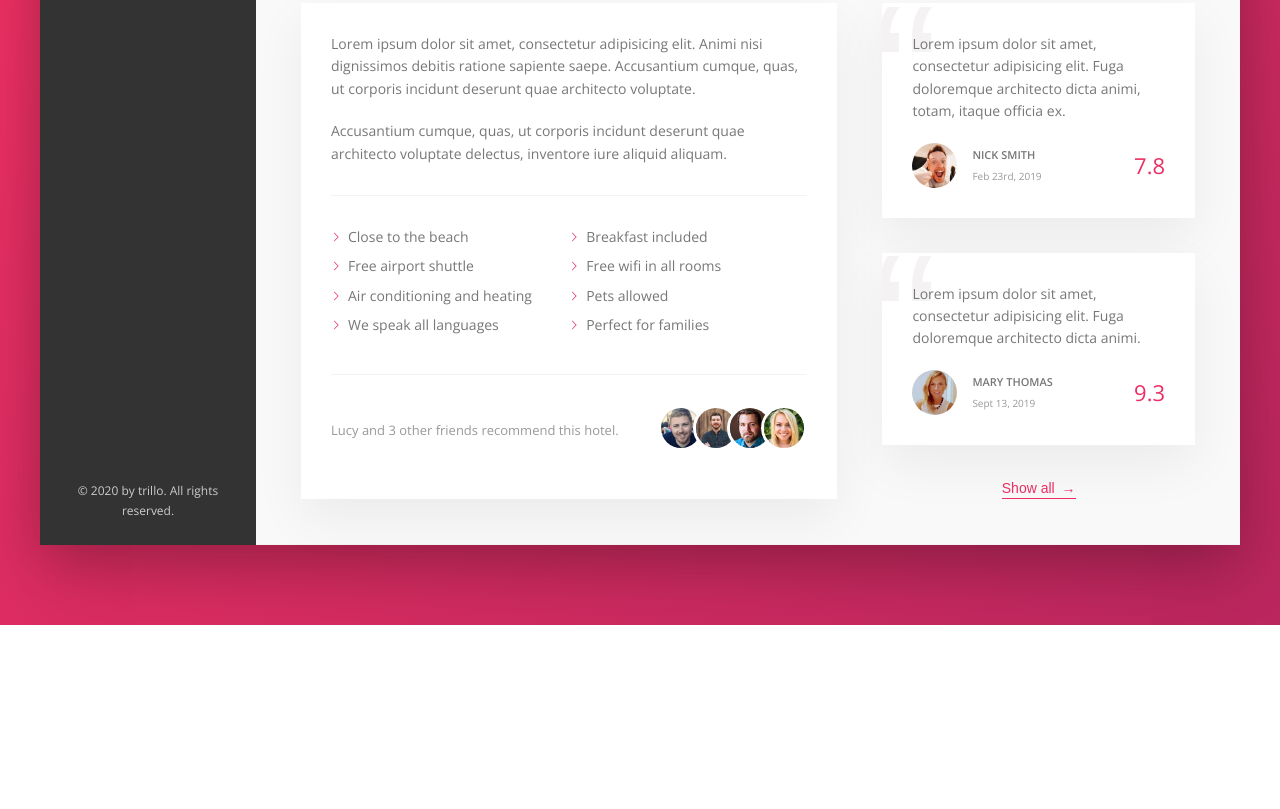
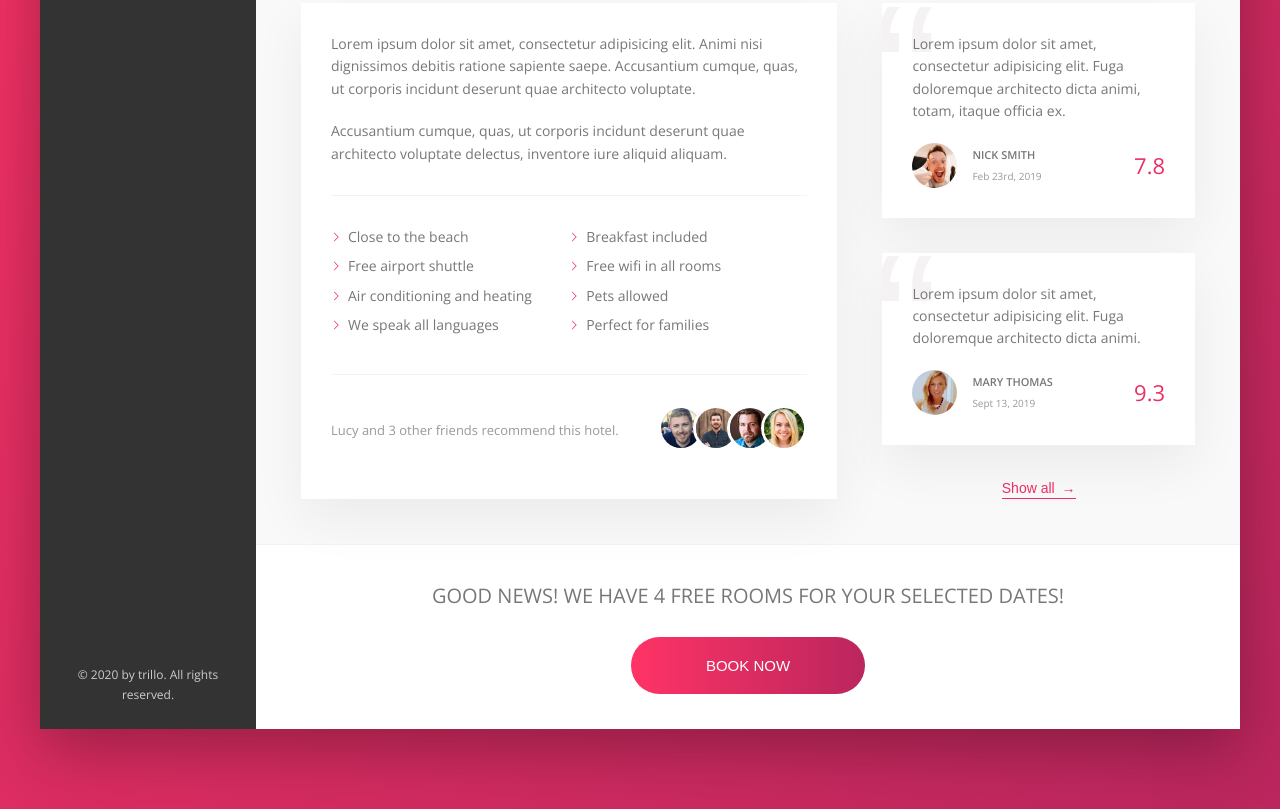
Before and after one commit to SolomanGarcia/Trillo, a website: page index.html in a window 1280 px wide. Shown: the part 644-1453 px from the top of the page. Before the commit the page ends 1269 px from the top, so only its background shows below. Drawn offline with nearby package versions, Linux system fonts and the light colour scheme.

Commit message:
added cta section

```diff
--- a/index.html
+++ b/index.html
@@ -139,10 +139,13 @@
                 <div class="detail">
                     <div class="description">
                         <p class="paragraph">
-                            Lorem ipsum dolor sit amet, consectetur adipisicing elit. Animi nisi dignissimos debitis ratione sapiente saepe. Accusantium cumque, quas, ut corporis incidunt deserunt quae architecto voluptate.
+                            Lorem ipsum dolor sit amet, consectetur adipisicing elit. Animi nisi dignissimos debitis
+                            ratione sapiente saepe. Accusantium cumque, quas, ut corporis incidunt deserunt quae
+                            architecto voluptate.
                         </p>
                         <p class="paragraph">
-                            Accusantium cumque, quas, ut corporis incidunt deserunt quae architecto voluptate delectus, inventore iure aliquid aliquam.
+                            Accusantium cumque, quas, ut corporis incidunt deserunt quae architecto voluptate delectus,
+                            inventore iure aliquid aliquam.
                         </p>
                         <ul class="list">
                             <li class="list__item">Close to the beach</li>
@@ -170,7 +173,8 @@
                     <div class="user-reviews">
                         <figure class="review">
                             <blockquote class="review__text">
-                                Lorem ipsum dolor sit amet, consectetur adipisicing elit. Fuga doloremque architecto dicta animi, totam, itaque officia ex.
+                                Lorem ipsum dolor sit amet, consectetur adipisicing elit. Fuga doloremque architecto
+                                dicta animi, totam, itaque officia ex.
                             </blockquote>
                             <figcaption class="review__user">
                                 <img src="img/user-1.jpg" alt="User 1" class="review__photo">
@@ -184,7 +188,8 @@
 
                         <figure class="review">
                             <blockquote class="review__text">
-                                Lorem ipsum dolor sit amet, consectetur adipisicing elit. Fuga doloremque architecto dicta animi.
+                                Lorem ipsum dolor sit amet, consectetur adipisicing elit. Fuga doloremque architecto
+                                dicta animi.
                             </blockquote>
                             <figcaption class="review__user">
                                 <img src="img/user-2.jpg" alt="User 2" class="review__photo">
@@ -199,6 +204,17 @@
                         <button class="btn-inline">Show all <span>&rarr;</span></button>
                     </div>
                 </div>
+
+                <div class="cta">
+                    <h2 class="cta__book-now">
+                        Good news! We have 4 free rooms for your selected dates!
+                    </h2>
+                    <button class="btn">
+                        <span class="btn__visible">Book now</span>
+                        <span class="btn__invisible">Only 4 rooms left</span>
+                    </button>
+                </div>
+
             </main>
         </div>
     </div>
--- a/sass/_components.scss
+++ b/sass/_components.scss
@@ -439,3 +439,69 @@
         z-index: 1;
     }
 }
+
+/////////////////////////////////////////////////////////
+//CALL TO ACTION
+
+.cta {
+    padding: 3.5rem 0;
+    text-align: center;
+
+    &__book-now {
+        font-size: 2rem;
+        font-weight: 300;
+        text-transform: uppercase;
+        margin-bottom: 2.5rem;
+    }
+}
+
+/////////////////////////////////////////////////////////
+//CALL TO ACTION BUTTON
+.btn {
+    font-size: 1.5rem;
+    font-weight: 300;
+    text-transform: uppercase;
+    border-radius: 100px;
+    border: none;
+    background-image: linear-gradient(to right, var(--color-primary-light), var(--color-primary-dark));
+    color: #fff;
+    position: relative;
+    overflow: hidden;
+    cursor: pointer;
+
+    & > * {
+        display: inline-block;
+        height: 100%;
+        width: 100%;
+        transition: all .2s;
+    }
+
+    &__visible {
+        padding: 2rem 7.5rem;
+    }
+
+    &__invisible {
+        position: absolute;
+        padding: 2rem 0;
+        left: 0;
+        top: -100%;
+
+    }
+
+    &:hover {
+        background-image: linear-gradient(to left, var(--color-primary-light), var(--color-primary-dark));
+    }
+
+    &:hover &__visible{
+        transform: translateY(100%);
+    }
+
+    &:hover &__invisible {
+        top: 0;
+    }
+
+    &:focus {
+        outline: none;
+        animation: pulsate 1s infinite;
+    }
+}
```
Also changed, not shown: css/style.css.
